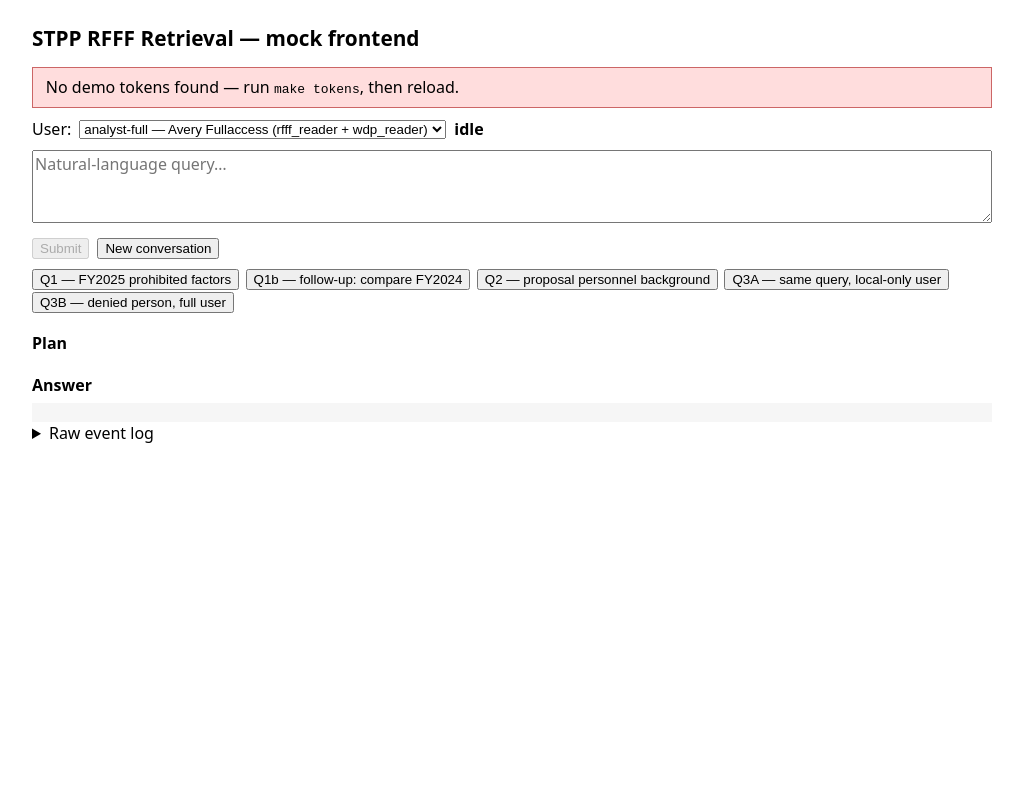
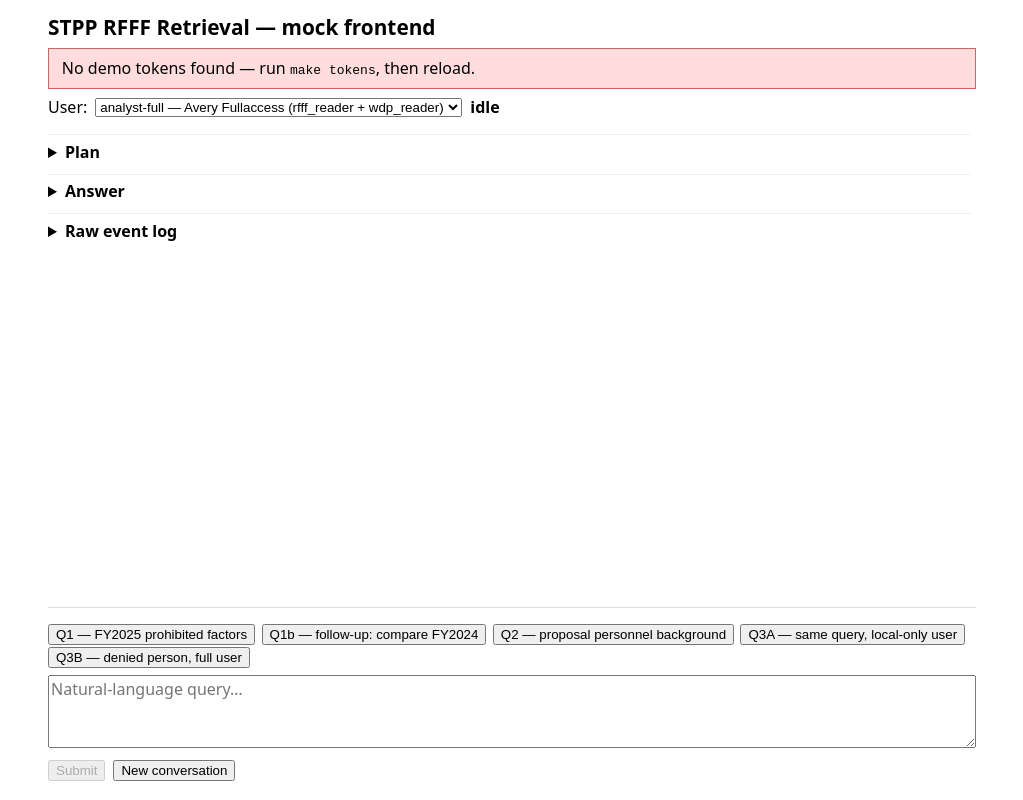
Before and after one commit to gabrielmicro1/stpp-connector, a website built with Vite: page services/frontend/index.html in a window 1280 px wide. Shown: the whole page, without its empty margins (128-1151 px from the left). Built offline with nearby package versions, Linux system fonts and the light colour scheme; files whose address does not match are found by name.

Commit message:
phase-9: chat-shaped frontend — single transcript scroll, collapsible plan/answer/raw-log panels, composer pinned bottom

```diff
--- a/services/frontend/index.html
+++ b/services/frontend/index.html
@@ -5,17 +5,24 @@
     <meta name="viewport" content="width=device-width, initial-scale=1.0" />
     <title>STPP RFFF Retrieval (mock)</title>
     <style>
-      body { font-family: system-ui, sans-serif; margin: 1.5rem auto; max-width: 60rem; line-height: 1.4; }
-      h1 { font-size: 1.3rem; }
-      h2 { font-size: 1rem; margin: 1.2rem 0 0.4rem; }
+      html, body { height: 100%; }
+      body { font-family: system-ui, sans-serif; margin: 0 auto; max-width: 60rem; line-height: 1.4;
+             display: flex; flex-direction: column; padding: 0 1rem; box-sizing: border-box; }
+      header, footer { flex: none; }
+      h1 { font-size: 1.3rem; margin: 0.8rem 0 0.4rem; }
+      /* One scroll region for the whole conversation; panels scroll with it. */
+      #chat { flex: 1 1 auto; min-height: 0; overflow-y: auto; padding-right: 0.3rem; }
+      footer { border-top: 1px solid #ddd; padding: 0.5rem 0 0.8rem; }
       textarea { width: 100%; box-sizing: border-box; font: inherit; }
       #token-banner { background: #fdd; border: 1px solid #c66; padding: 0.5rem 0.8rem; display: none; }
-      .controls { display: flex; gap: 0.5rem; align-items: center; margin: 0.6rem 0; flex-wrap: wrap; }
+      .controls { display: flex; gap: 0.5rem; align-items: center; margin: 0.4rem 0; flex-wrap: wrap; }
       #presets button { margin-right: 0.4rem; }
       #mode { font-weight: 600; }
       #mode.warn { color: #b56b00; }
       #mode.failed { color: #b00020; }
       #mode.complete { color: #0a7a2f; }
+      details.panel { border-top: 1px solid #eee; margin: 0.3rem 0; }
+      details.panel > summary { cursor: pointer; font-weight: 600; padding: 0.35rem 0; }
       #plan { list-style: none; padding: 0; margin: 0; }
       #plan li { padding: 0.3rem 0.5rem; border-bottom: 1px solid #eee; }
       .glyph { display: inline-block; width: 1.4rem; text-align: center; }
@@ -47,12 +54,14 @@
       #transcript li.user { border-left-color: #2b6cb0; }
       #transcript li.assistant { border-left-color: #0a7a2f; }
       #transcript .role { font-weight: 700; font-size: 0.8em; color: #555; display: block; }
-      #transcript .content { white-space: pre-wrap; display: block; max-height: 8rem; overflow-y: auto; font-size: 0.9em; }
+      #transcript .content { white-space: pre-wrap; display: block; font-size: 0.9em; }
+      #transcript .content.md { white-space: normal; }
       @keyframes spin { to { transform: rotate(360deg); } }
       @keyframes pulse { 50% { opacity: 0.3; } }
     </style>
   </head>
   <body>
+    <header>
       <h1>STPP RFFF Retrieval — mock frontend</h1>
       <div id="token-banner">
         No demo tokens found — run <code>make tokens</code>, then reload.
@@ -62,23 +71,32 @@
         <select id="user"></select>
         <span id="mode">idle</span>
       </div>
+    </header>
+    <main id="chat">
       <ul id="transcript"></ul>
+      <details class="panel" id="plan-panel">
+        <summary>Plan</summary>
+        <p id="intent"></p>
+        <ul id="plan"></ul>
+      </details>
+      <details class="panel" id="answer-panel">
+        <summary>Answer</summary>
+        <div id="answer" class="md"></div>
+      </details>
+      <div id="error-panel"><strong id="error-code"></strong> <span id="error-message"></span></div>
+      <details class="panel" id="rawlog">
+        <summary>Raw event log<span id="seq-gap">seq gap</span></summary>
+        <pre id="log"></pre>
+      </details>
+    </main>
+    <footer>
+      <div class="controls"><span id="presets"></span></div>
       <textarea id="query" rows="3" placeholder="Natural-language query…"></textarea>
       <div class="controls">
         <button id="submit">Submit</button>
         <button id="new-convo">New conversation</button>
-      <span id="presets"></span>
       </div>
-    <h2>Plan</h2>
-    <p id="intent"></p>
-    <ul id="plan"></ul>
-    <h2>Answer</h2>
-    <div id="answer" class="md"></div>
-    <div id="error-panel"><strong id="error-code"></strong> <span id="error-message"></span></div>
-    <details id="rawlog">
-      <summary>Raw event log<span id="seq-gap">seq gap</span></summary>
-      <pre id="log"></pre>
-    </details>
+    </footer>
     <script type="module" src="/src/main.js"></script>
   </body>
 </html>
--- a/services/frontend/src/render.js
+++ b/services/frontend/src/render.js
@@ -10,6 +10,14 @@ const el = (id) => document.getElementById(id);
 // the DOM. Never innerHTML answer text directly.
 function setMarkdown(node, text) {
   node.innerHTML = DOMPurify.sanitize(marked.parse(text ?? "", { async: false }));
+}
+
+// Keep the single chat scroll pinned to the newest content — but only when
+// the user is already near the bottom, so reading back isn't fought.
+function scrollChat(force = false) {
+  const c = el("chat");
+  const nearBottom = c.scrollHeight - c.scrollTop - c.clientHeight < 160;
+  if (force || nearBottom) c.scrollTop = c.scrollHeight;
 }
 
 const GLYPHS = {
@@ -78,6 +86,7 @@ export function upsertStepRow(stepId, fields) {
   }
   if (fields.summary) set(".summary", fields.summary);
   if (fields.error) set(".step-error", fields.error);
+  scrollChat();
 }
 
 // Conversation transcript (multi-turn): prior turns stay on screen; the
@@ -97,6 +106,7 @@ export function appendTurn(role, text) {
   }
   li.append(roleSpan, content);
   el("transcript").appendChild(li);
+  scrollChat(true); // a new turn always comes into view
 }
 
 export function clearTranscript() {
@@ -105,6 +115,7 @@ export function clearTranscript() {
 
 export function renderAnswer(text) {
   setMarkdown(el("answer"), text);
+  scrollChat();
 }
 
 export function renderError(code, message) {
```
Also changed, not shown: docs/specs/fake-frontend.md (+4 -0 lines). Lines whose indentation alone changed are shown as unchanged.
